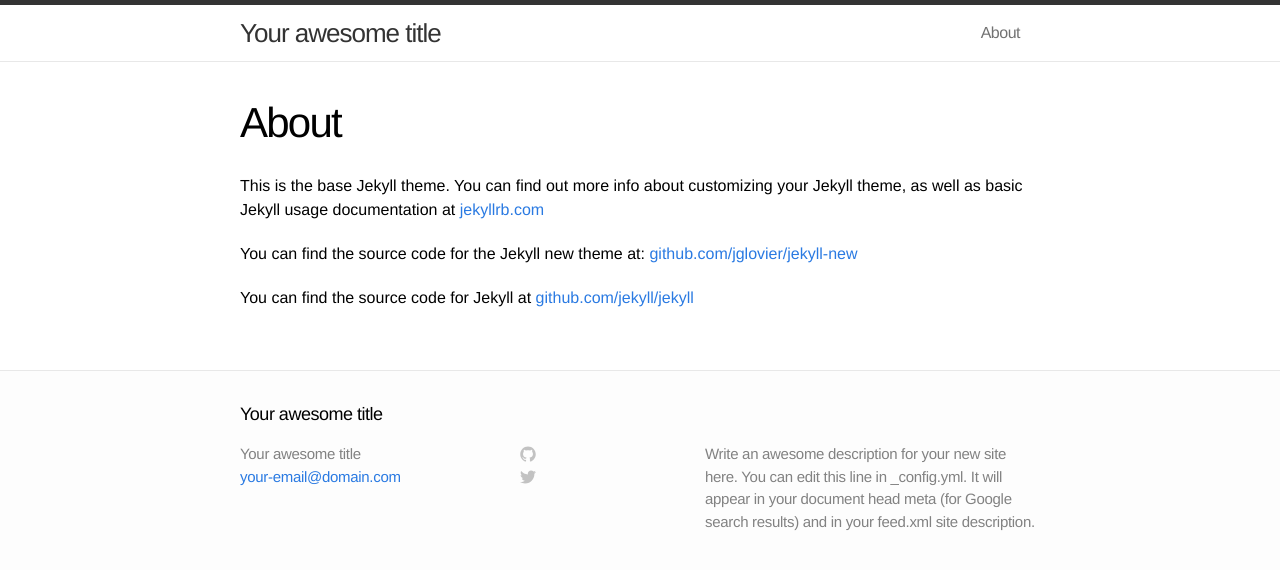
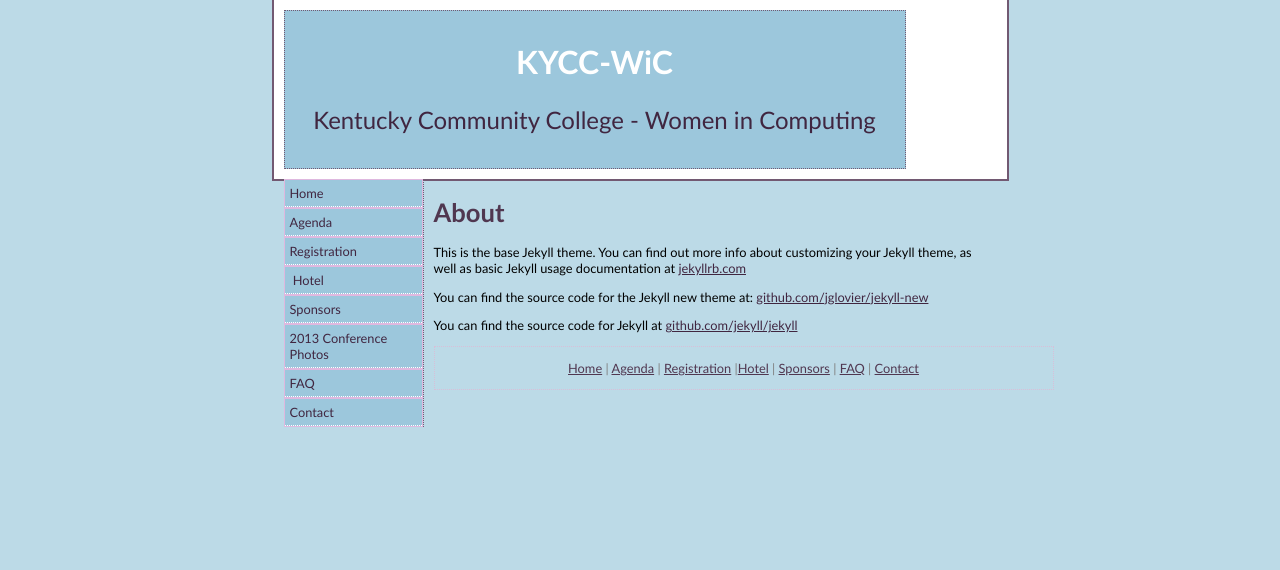
Before and after one commit to LexLadiesCode/KYCC-WIC, a Jekyll site: the page built from about.md, in a window 1280 px wide. Shown: the top 570 px of the page. Built offline with Jekyll 4.4.1, drawn with Linux system fonts in a browser that asks for light colours.

Commit message:
Pull layout from registration.md

```diff
--- a/_includes/footer.html
+++ b/_includes/footer.html
@@ -1,61 +1,8 @@
-<footer class="site-footer">
-
-  <div class="wrap">
-
-    <h2 class="footer-heading">{{ site.title }}</h2>
-
-    <div class="footer-col-1 column">
-      <ul>
-        <li>{{ site.title }}</li>
-        <li><a href="mailto:{{ site.email }}">{{ site.email }}</a></li>
-      </ul>
-    </div>
-
-    <div class="footer-col-2 column">
-      <ul>
-        <li>
-          <a href="https://github.com/{{ site.username }}">
-            <span class="icon github">
-              <svg version="1.1" class="github-icon-svg" xmlns="http://www.w3.org/2000/svg" xmlns:xlink="http://www.w3.org/1999/xlink" x="0px" y="0px"
-                 viewBox="0 0 16 16" enable-background="new 0 0 16 16" xml:space="preserve">
-                <path fill-rule="evenodd" clip-rule="evenodd" fill="#C2C2C2" d="M7.999,0.431c-4.285,0-7.76,3.474-7.76,7.761
-                c0,3.428,2.223,6.337,5.307,7.363c0.388,0.071,0.53-0.168,0.53-0.374c0-0.184-0.007-0.672-0.01-1.32
-                c-2.159,0.469-2.614-1.04-2.614-1.04c-0.353-0.896-0.862-1.135-0.862-1.135c-0.705-0.481,0.053-0.472,0.053-0.472
-                c0.779,0.055,1.189,0.8,1.189,0.8c0.692,1.186,1.816,0.843,2.258,0.645c0.071-0.502,0.271-0.843,0.493-1.037
-                C4.86,11.425,3.049,10.76,3.049,7.786c0-0.847,0.302-1.54,0.799-2.082C3.768,5.507,3.501,4.718,3.924,3.65
-                c0,0,0.652-0.209,2.134,0.796C6.677,4.273,7.34,4.187,8,4.184c0.659,0.003,1.323,0.089,1.943,0.261
-                c1.482-1.004,2.132-0.796,2.132-0.796c0.423,1.068,0.157,1.857,0.077,2.054c0.497,0.542,0.798,1.235,0.798,2.082
-                c0,2.981-1.814,3.637-3.543,3.829c0.279,0.24,0.527,0.713,0.527,1.437c0,1.037-0.01,1.874-0.01,2.129
-                c0,0.208,0.14,0.449,0.534,0.373c3.081-1.028,5.302-3.935,5.302-7.362C15.76,3.906,12.285,0.431,7.999,0.431z"/>
-              </svg>
-            </span>
-            <span class="username">{{ site.username }}</span>
-          </a>
-        </li>
-        <li>
-          <a href="https://twitter.com/{{ site.username }}">
-            <span class="icon twitter">
-              <svg version="1.1" class="twitter-icon-svg" xmlns="http://www.w3.org/2000/svg" xmlns:xlink="http://www.w3.org/1999/xlink" x="0px" y="0px"
-                 viewBox="0 0 16 16" enable-background="new 0 0 16 16" xml:space="preserve">
-                <path fill="#C2C2C2" d="M15.969,3.058c-0.586,0.26-1.217,0.436-1.878,0.515c0.675-0.405,1.194-1.045,1.438-1.809
-                c-0.632,0.375-1.332,0.647-2.076,0.793c-0.596-0.636-1.446-1.033-2.387-1.033c-1.806,0-3.27,1.464-3.27,3.27
-                c0,0.256,0.029,0.506,0.085,0.745C5.163,5.404,2.753,4.102,1.14,2.124C0.859,2.607,0.698,3.168,0.698,3.767
-                c0,1.134,0.577,2.135,1.455,2.722C1.616,6.472,1.112,6.325,0.671,6.08c0,0.014,0,0.027,0,0.041c0,1.584,1.127,2.906,2.623,3.206
-                C3.02,9.402,2.731,9.442,2.433,9.442c-0.211,0-0.416-0.021-0.615-0.059c0.416,1.299,1.624,2.245,3.055,2.271
-                c-1.119,0.877-2.529,1.4-4.061,1.4c-0.264,0-0.524-0.015-0.78-0.046c1.447,0.928,3.166,1.469,5.013,1.469
-                c6.015,0,9.304-4.983,9.304-9.304c0-0.142-0.003-0.283-0.009-0.423C14.976,4.29,15.531,3.714,15.969,3.058z"/>
-              </svg>
-            </span>
-            <span class="username">{{ site.username }}</span>
-          </a>
-        </li>
-      </ul>
-    </div>
-
-    <div class="footer-col-3 column">
-      <p class="text">{{ site.description }}</p>
-    </div>
-
-  </div>
-
-</footer>
+<div id="footer">
+<p><a href="http://kycc-wic.com/default.html">Home</a> |
+<a href="http://kycc-wic.com/agenda/default.html">Agenda</a>
+| <a href="./News_files/News.html">Registration</a> |<a href="http://kycc-wic.com/boone/default.html">Hotel</a> |
+<a href="http://kycc-wic.com/sponsors/default.html">Sponsors</a> |
+<a href="http://kycc-wic.com/faq/default.html">FAQ</a> |
+<a href="http://kycc-wic.com/contact/default.html">Contact</a></p>
+</div>
--- a/_includes/head.html
+++ b/_includes/head.html
@@ -1,12 +1,20 @@
 <head>
-    <meta charset="utf-8">
-    <meta http-equiv="X-UA-Compatible" content="IE=edge">
-    <title>{% if page.title %}{{ page.title }}{% else %}{{ site.title }}{% endif %}</title>
-    <meta name="viewport" content="width=device-width">
-    <meta name="description" content="{{ site.description }}">
-    <link rel="canonical" href="{{ page.url | replace:'index.html','' | prepend: site.baseurl | prepend: site.url }}">
-
-    <!-- Custom CSS -->
-    <link rel="stylesheet" href="{{ "/css/main.css" | prepend: site.baseurl }}">
-
+  <meta charset="utf-8">
+  <meta http-equiv="X-UA-Compatible" content="IE=edge">
+  <meta http-equiv="Content-Type" content="text/html; charset=UTF-8">
+  <title>{% if page.title %}{{ page.title }}{% else %}{{ site.title }}{% endif %}</title>
+  <meta name="viewport" content="width=device-width">
+  <meta name="description" content="{{ site.description }}">
+  <link rel="stylesheet" href="{{ "/css/layout.css" | prepend: site.baseurl }}">
+  <link rel="stylesheet" href="{{ "/css/style1.css" | prepend: site.baseurl }}">
+  <style type="text/css">
+  .auto-style1 {
+    font-size: x-large;
+    font-weight: normal;
+  }
+  .auto-style3 {
+    font-weight: bold;
+    font-size: xx-large;
+  }
+  </style>
 </head>
--- a/_includes/header.html
+++ b/_includes/header.html
@@ -1,28 +1,27 @@
-<header class="site-header">
 
-  <div class="wrap">
+<body>
 
-    <a class="site-title" href="{{ site.baseurl }}/">{{ site.title }}</a>
-
-    <nav class="site-nav">
-      <a href="#" class="menu-icon">
-        <svg version="1.1" xmlns="http://www.w3.org/2000/svg" xmlns:xlink="http://www.w3.org/1999/xlink" x="0px" y="0px"
-           viewBox="0 0 18 15" enable-background="new 0 0 18 15" xml:space="preserve">
-          <path fill="#505050" d="M18,1.484c0,0.82-0.665,1.484-1.484,1.484H1.484C0.665,2.969,0,2.304,0,1.484l0,0C0,0.665,0.665,0,1.484,0
-            h15.031C17.335,0,18,0.665,18,1.484L18,1.484z"/>
-          <path fill="#505050" d="M18,7.516C18,8.335,17.335,9,16.516,9H1.484C0.665,9,0,8.335,0,7.516l0,0c0-0.82,0.665-1.484,1.484-1.484
-            h15.031C17.335,6.031,18,6.696,18,7.516L18,7.516z"/>
-          <path fill="#505050" d="M18,13.516C18,14.335,17.335,15,16.516,15H1.484C0.665,15,0,14.335,0,13.516l0,0
-            c0-0.82,0.665-1.484,1.484-1.484h15.031C17.335,12.031,18,12.696,18,13.516L18,13.516z"/>
-        </svg>
-      </a>
-      <div class="trigger">
-        {% for page in site.pages %}
-          <a class="page-link" href="{{ page.url | prepend: site.baseurl }}">{{ page.title }}</a>
-        {% endfor %}
-      </div>
-    </nav>
-
+<!-- Begin Container -->
+<div id="container" style="width: 713px">
+  <!-- Begin Masthead -->
+  <div id="masthead">
+    <h1 class="auto-style3"><strong>KYCC-WiC</strong></h1>
+    <h3 class="auto-style1">Kentucky Community College - Women in Computing</h3>
   </div>
-
-</header>
+  <!-- End Masthead -->
+  <!-- Begin Navigation -->
+  <div id="navigation">
+    <ul>
+      <li><a href="http://kycc-wic.com/default.html">Home</a></li>
+      <li><a href="http://kycc-wic.com/agenda/default.html">Agenda</a></li>
+      <li><a href="./News_files/News.html" target="_blank">Registration</a></li>
+      <li><a href="http://kycc-wic.com/boone/default.html">&nbsp;Hotel</a></li>
+      <li><a href="http://kycc-wic.com/sponsors/default.html">Sponsors</a></li>
+      <li><a href="http://kycc-wic.com/photos_from_conference/default.html">2013 Conference Photos</a></li>
+      <li><a href="http://kycc-wic.com/faq/default.html">FAQ</a></li>
+      <li><a href="http://kycc-wic.com/contact/default.html">Contact</a></li>
+    </ul>
+  </div>
+  <!-- End Navigation -->
+  <!-- Begin Content -->
+  <div id="content">
--- a/css/style1.css
+++ b/css/style1.css
@@ -1,4 +1,3 @@
-@import url("layout.css");
 body {
 	font-family: "Trebuchet MS", Arial, Helvetica, sans-serif;
 	font-size: 0.8em;
```
Also changed, not shown: registration.md (+2 -69 lines).
